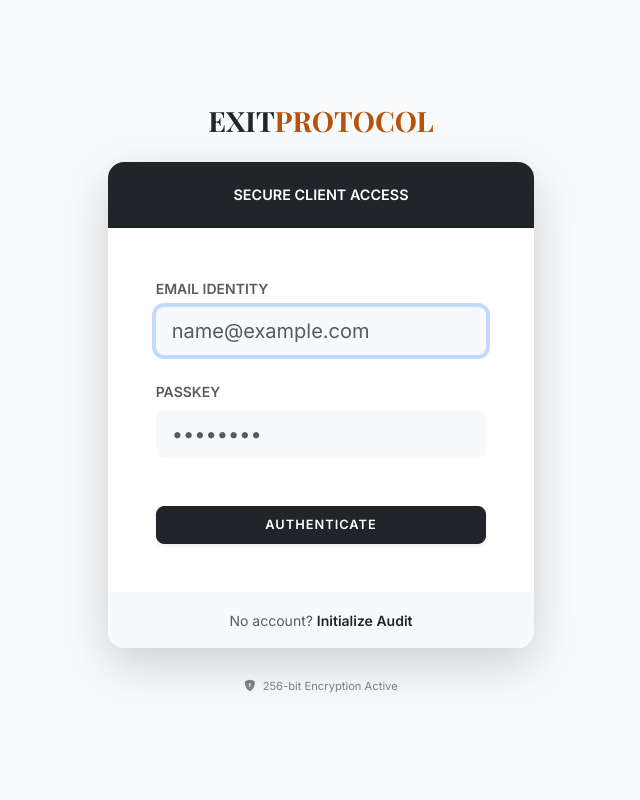
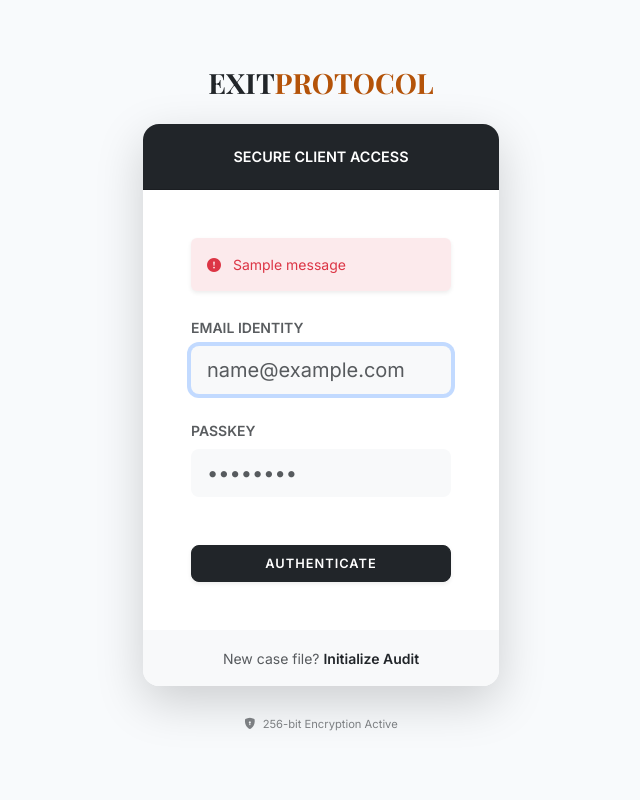
Before and after one commit to Vinaygond/exit-protocol, a Django app: page /accounts/login/ in a window 1280 px wide. Shown: the whole page, without its empty margins (319-959 px from the left). Run offline with Django 5.2, Linux system fonts and the light colour scheme; tables that the repository leaves empty hold one stand-in row (values such as "Sample post"); one stand-in notice (Sample message) is shown; some libraries are stand-ins or nearby versions.

Commit message:
Update login.html

```diff
--- a/accounts/templates/accounts/login.html
+++ b/accounts/templates/accounts/login.html
@@ -3,12 +3,14 @@
 
 {% block title %}Client Access | Exit Protocol{% endblock %}
 
-{# Use landing_content because user is NOT authenticated yet #}
+{# --- FIX: Must use landing_content because user is logged out --- #}
 {% block landing_content %}
-<div class="d-flex align-items-center justify-content-center min-vh-100" style="background-color: #f8fafc;">
+<div class="d-flex align-items-center min-vh-100" style="background-color: #f8fafc;">
+    <div class="container">
+        <div class="row justify-content-center">
             <div class="col-md-5 col-lg-4">
                 <div class="text-center mb-4">
-            <h3 class="brand-font fw-bold text-dark">EXIT<span style="color: #b45309;">PROTOCOL</span></h3>
+                    <h4 class="brand-font fw-bold text-dark fs-3">EXIT<span style="color: #b45309;">PROTOCOL</span></h4>
                 </div>
 
                 <div class="card border-0 shadow-lg rounded-4 overflow-hidden">
@@ -17,43 +19,45 @@
                     </div>
                     <div class="card-body p-4 p-md-5 bg-white">
 
-                {# Display Non-Field Errors (Global Form Errors) #}
-                {% if form.non_field_errors %}
+                        {# Display Messages (Invalid Email/Password) #}
+                        {% if messages %}
+                            {% for message in messages %}
                             <div class="alert alert-danger small shadow-sm mb-4 border-0 bg-danger bg-opacity-10 text-danger">
-                    <i class="bi bi-exclamation-circle-fill me-2"></i> {{ form.non_field_errors.0 }}
+                                <i class="bi bi-exclamation-circle-fill me-2"></i> {{ message }}
                             </div>
+                            {% endfor %}
                         {% endif %}
 
-                {# Display Field Specific Errors if any #}
-                {% if form.errors and not form.non_field_errors %}
-                 <div class="alert alert-danger small shadow-sm mb-4 border-0 bg-danger bg-opacity-10 text-danger">
-                    <i class="bi bi-exclamation-circle-fill me-2"></i> Please correct the errors below.
+                        {# Display Form Errors #}
+                        {% if form.errors %}
+                             {% for field in form %}
+                                {% for error in field.errors %}
+                                <div class="alert alert-danger small shadow-sm mb-2 border-0 bg-danger bg-opacity-10 text-danger">
+                                    {{ error }}
                                 </div>
+                                {% endfor %}
+                             {% endfor %}
+                             {% for error in form.non_field_errors %}
+                                <div class="alert alert-danger small shadow-sm mb-2 border-0 bg-danger bg-opacity-10 text-danger">
+                                    {{ error }}
+                                </div>
+                             {% endfor %}
                         {% endif %}
 
-                <form method="post" action="{% url 'accounts:login' %}">
+                        <form method="post">
                             {% csrf_token %}
 
                             <div class="mb-4">
                                 <label class="form-label small fw-bold text-uppercase text-muted">Email Identity</label>
                                 {% render_field form.email class="form-control form-control-lg bg-light border-0" placeholder="name@example.com" %}
-                        {% if form.email.errors %}
-                            <div class="text-danger small mt-1">{{ form.email.errors.0 }}</div>
-                        {% endif %}
                             </div>
 
                             <div class="mb-4">
                                 <label class="form-label small fw-bold text-uppercase text-muted">Passkey</label>
                                 {% render_field form.password class="form-control form-control-lg bg-light border-0" placeholder="••••••••" %}
-                        {% if form.password.errors %}
-                            <div class="text-danger small mt-1">{{ form.password.errors.0 }}</div>
-                        {% endif %}
                             </div>
 
-                    <!-- Hidden 'next' field to handle redirection after login -->
-                    <input type="hidden" name="next" value="{{ request.GET.next }}">
-
-                    <div class="d-grid mt-5">
+                            <div class="d-grid gap-2 mt-5">
                                 <button type="submit" class="btn btn-dark btn-lg shadow-sm fw-bold text-uppercase" style="letter-spacing: 1px; font-size: 0.8rem;">
                                     Authenticate
                                 </button>
@@ -62,10 +66,11 @@
                     </div>
                     <div class="card-footer bg-light text-center py-3 border-top-0">
                         <small class="text-muted">
-                    No account? <a href="{% url 'accounts:register' %}" class="fw-bold text-dark text-decoration-none">Initialize Audit</a>
+                            New case file? <a href="{% url 'accounts:register' %}" class="fw-bold text-dark text-decoration-none">Initialize Audit</a>
                         </small>
                     </div>
                 </div>
+
                 <div class="text-center mt-4">
                     <small class="text-muted opacity-75" style="font-size: 0.7rem;">
                         <i class="bi bi-shield-lock-fill me-1"></i>
@@ -74,4 +79,6 @@
                 </div>
             </div>
         </div>
+    </div>
+</div>
 {% endblock %}
```
Lines whose indentation alone changed are shown as unchanged.
